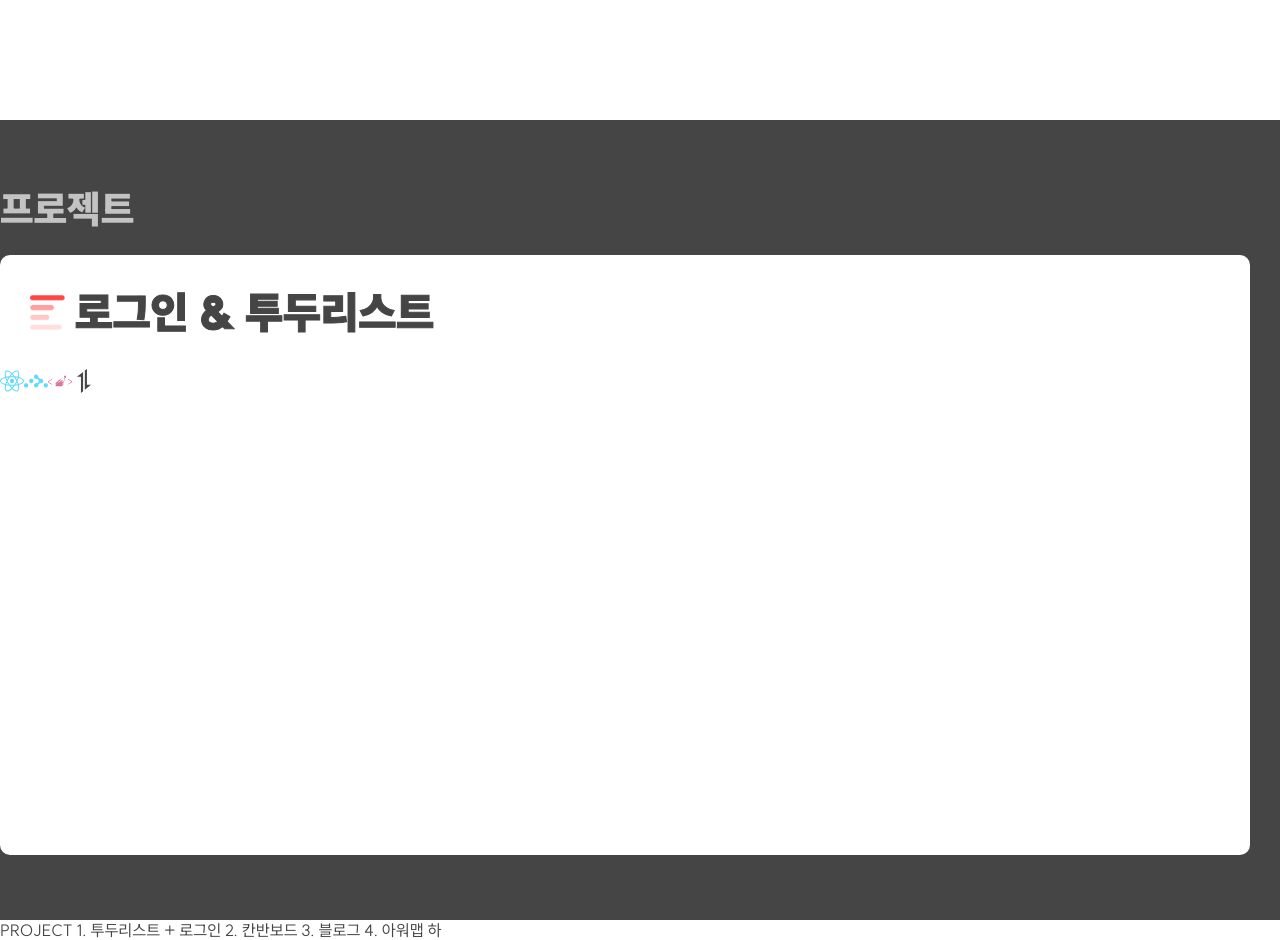
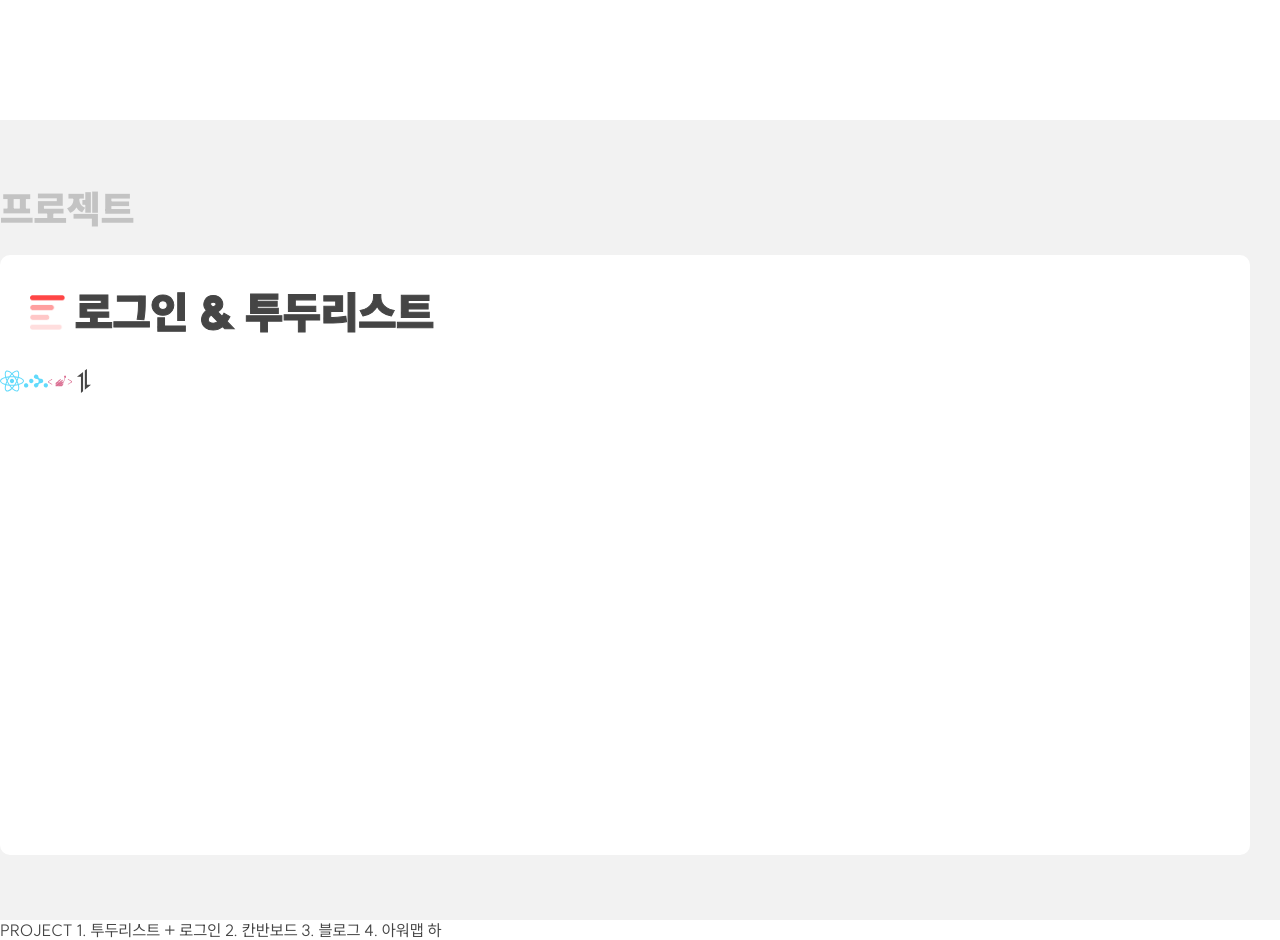
Before and after one commit to pparksang1013/Portfolio, a React (Vite) app: page / in a window 1280 px wide. Shown: the part 1480-2420 px from the top of the page. Built offline with nearby package versions, Linux system fonts and the light colour scheme.

Commit message:
💅STYLE

```diff
--- a/src/components/project_page/ProjectComp.tsx
+++ b/src/components/project_page/ProjectComp.tsx
@@ -15,7 +15,7 @@ function ProjectComp() {
 export default ProjectComp;
 
 const Style_Wrapper = styled(Wrapper)`
-    background-color: var(--black-color);
+    background-color: #f2f2f2;
     display: flex;
     align-items: center;
 
```
